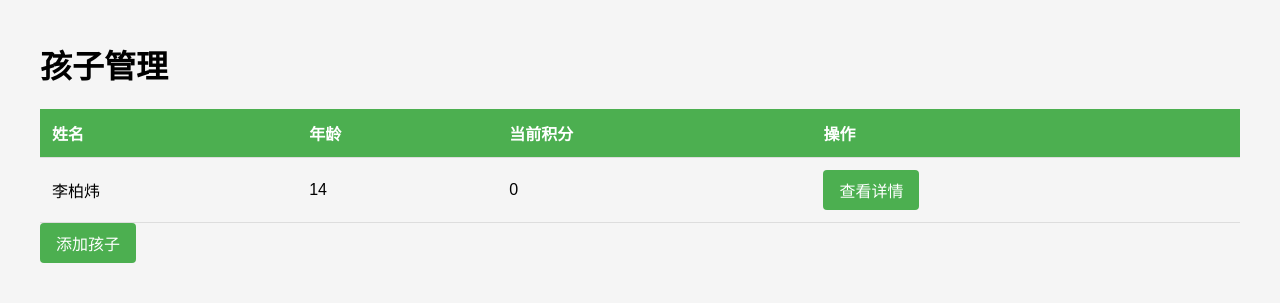
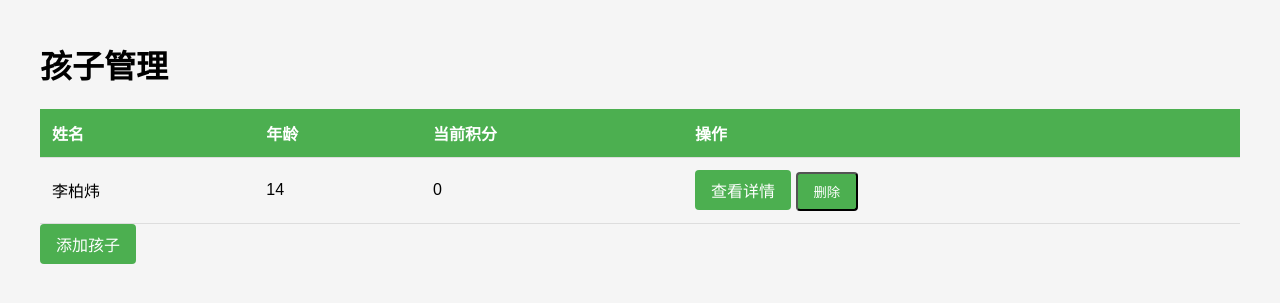
Before and after one commit to ShiShiBits1/GrowthQuest, a Flask app: page /children in a window 1280 px wide. Shown: the part 44-347 px from the top of the page. Run offline with Flask 3, Linux system fonts and the light colour scheme; a user stored in the database is signed in.

Commit message:
feat(children): 添加删除孩子信息功能
在children.html模板中添加删除按钮，并在views.py中实现删除孩子的逻辑。删除操作会同时清除相关的任务记录和奖励记录，并添加了确认提示防止误操作。

```diff
--- a/app/main/views.py
+++ b/app/main/views.py
@@ -166,3 +166,29 @@ def redeem_reward(child_id, reward_id):
     else:
         flash('积分不足')
     return redirect(url_for('main.child_detail', child_id=child_id))
+
+# 删除孩子
+@main.route('/child/delete/<int:child_id>', methods=['POST'])
+@login_required
+def delete_child(child_id):
+    try:
+        child = Child.query.get_or_404(child_id)
+        # 确保是当前用户的孩子
+        if child.parent != current_user:
+            flash('无权操作')
+            return redirect(url_for('main.list_children'))
+
+        # 删除相关记录
+        # 先删除任务记录
+        TaskRecord.query.filter_by(child_id=child_id).delete()
+        # 再删除奖励记录
+        RewardRecord.query.filter_by(child_id=child_id).delete()
+        # 最后删除孩子
+        db.session.delete(child)
+        db.session.commit()
+        flash('孩子信息已删除')
+    except Exception as e:
+        db.session.rollback()
+        flash(f'删除失败: {str(e)}')
+
+    return redirect(url_for('main.list_children'))
--- a/app/templates/children.html
+++ b/app/templates/children.html
@@ -19,6 +19,9 @@
         <td>{{ child.points }}</td>
         <td>
             <a href="{{ url_for('main.child_detail', child_id=child.id) }}" class="button">查看详情</a>
+            <form action="{{ url_for('main.delete_child', child_id=child.id) }}" method="post" style="display: inline;">
+                <button type="submit" class="button delete" onclick="return confirm('确定要删除孩子{{ child.name }}的所有信息吗？此操作不可恢复。');">删除</button>
+            </form>
         </td>
     </tr>
     {% endfor %}
```
Also changed, not shown: data.sqlite.
